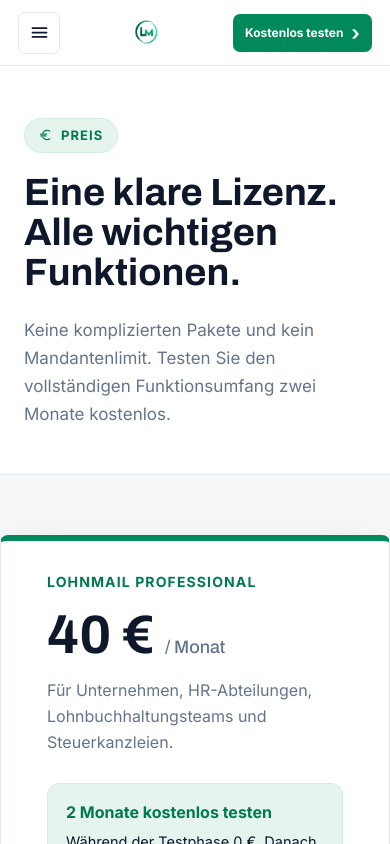
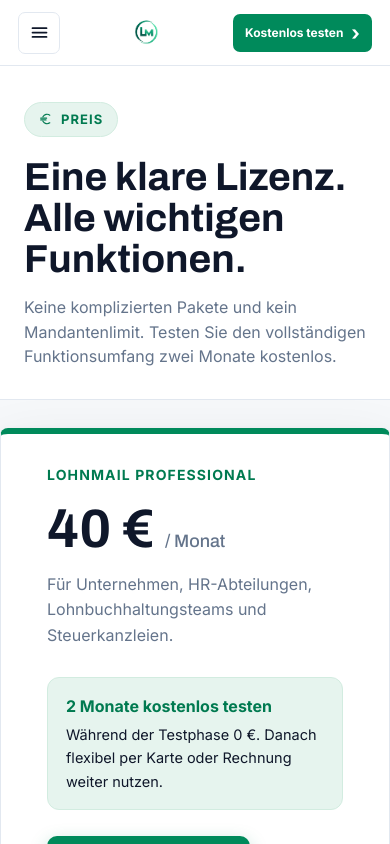
Before and after one commit to Andreyb1985/LohnMail_web, a Next.js app: page /preis in a window 390 px wide. Shown: the top 844 px of the page. Built offline with nearby package versions, Linux system fonts and the light colour scheme.

Commit message:
Compact pricing page intro

```diff
--- a/app/globals.css
+++ b/app/globals.css
@@ -2397,8 +2397,25 @@
   color: var(--brand);
 }
 
-.pricing-page {
+.page-section.pricing-page {
+  padding-top: 32px;
   background: var(--bg);
+}
+
+.page-intro.pricing-intro {
+  padding: 42px 0 36px;
+}
+
+.page-intro.pricing-intro h1 {
+  max-width: 760px;
+  font-size: clamp(38px, 4vw, 48px);
+}
+
+.page-intro.pricing-intro p {
+  max-width: 700px;
+  margin-top: 14px;
+  font-size: 17px;
+  line-height: 1.55;
 }
 
 .pricing-layout {
@@ -2672,6 +2689,22 @@
     font-size: 17px;
   }
 
+  .page-intro.pricing-intro {
+    padding: 36px 0 30px;
+  }
+
+  .page-intro.pricing-intro h1 {
+    font-size: 39px;
+  }
+
+  .page-intro.pricing-intro p {
+    font-size: 16px;
+  }
+
+  .page-section.pricing-page {
+    padding-top: 28px;
+  }
+
   .page-section {
     padding: 60px 0;
   }
--- a/app/preis/page.tsx
+++ b/app/preis/page.tsx
@@ -19,7 +19,7 @@
 export default function PricingPage() {
   return (
     <>
-      <section className="page-intro">
+      <section className="page-intro pricing-intro">
         <div className="container">
           <span className="eyebrow">
             <Euro size={14} /> Preis
```
